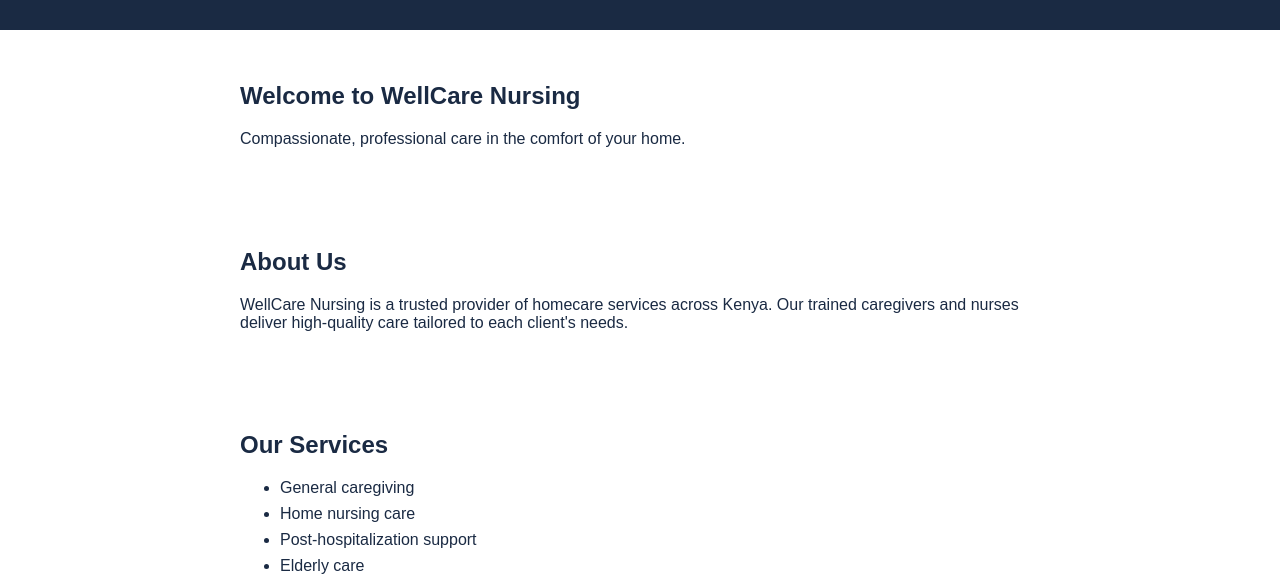
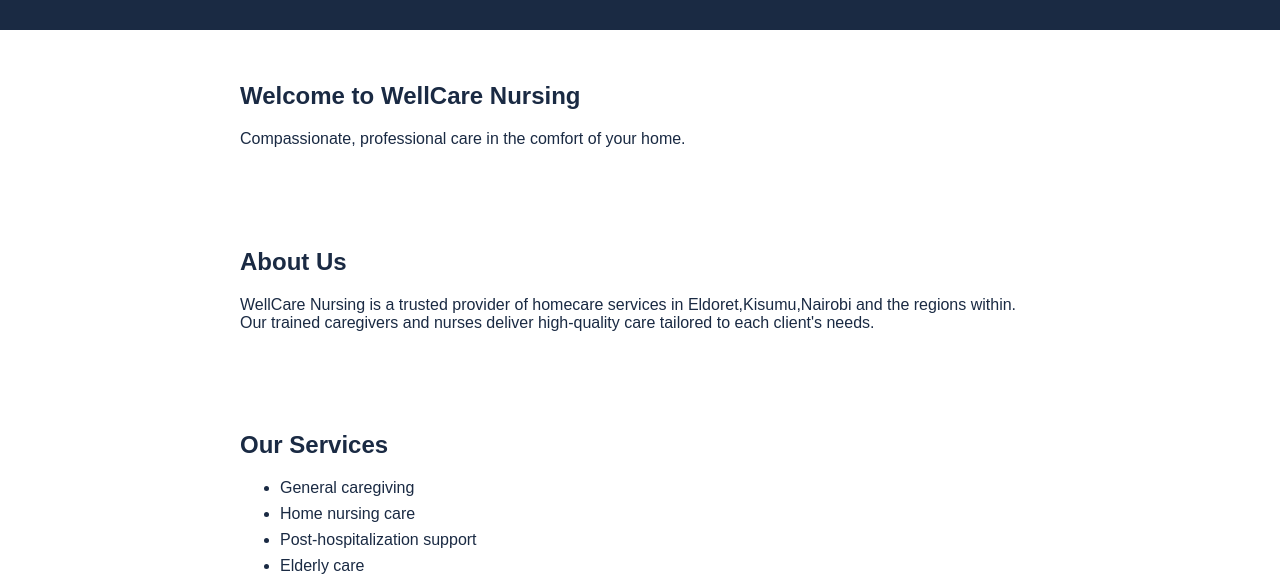
Before and after one commit to wellcarenursing/WellCare.Nursing-, a plain HTML site: page index.html in a window 1280 px wide. Shown: the part 200-780 px from the top of the page. Drawn offline with Linux system fonts and the light colour scheme.

Commit message:
Update index.html

```diff
--- a/index.html
+++ b/index.html
@@ -83,7 +83,7 @@
 
   <section id="about">
     <h2>About Us</h2>
-    <p>WellCare Nursing is a trusted provider of homecare services across Kenya. Our trained caregivers and nurses deliver high-quality care tailored to each client's needs.</p>
+    <p>WellCare Nursing is a trusted provider of homecare services in Eldoret,Kisumu,Nairobi and the regions within. Our trained caregivers and nurses deliver high-quality care tailored to each client's needs.</p>
   </section>
 
   <section id="services">
```
